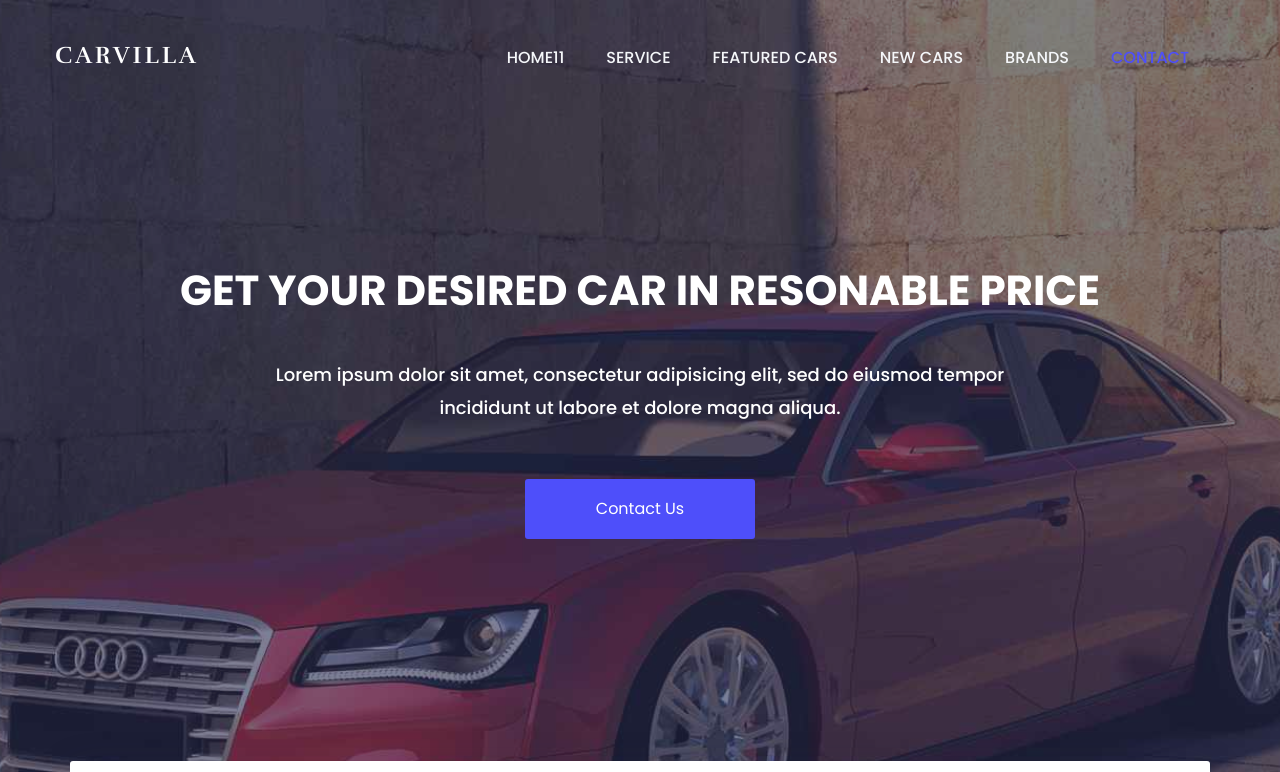
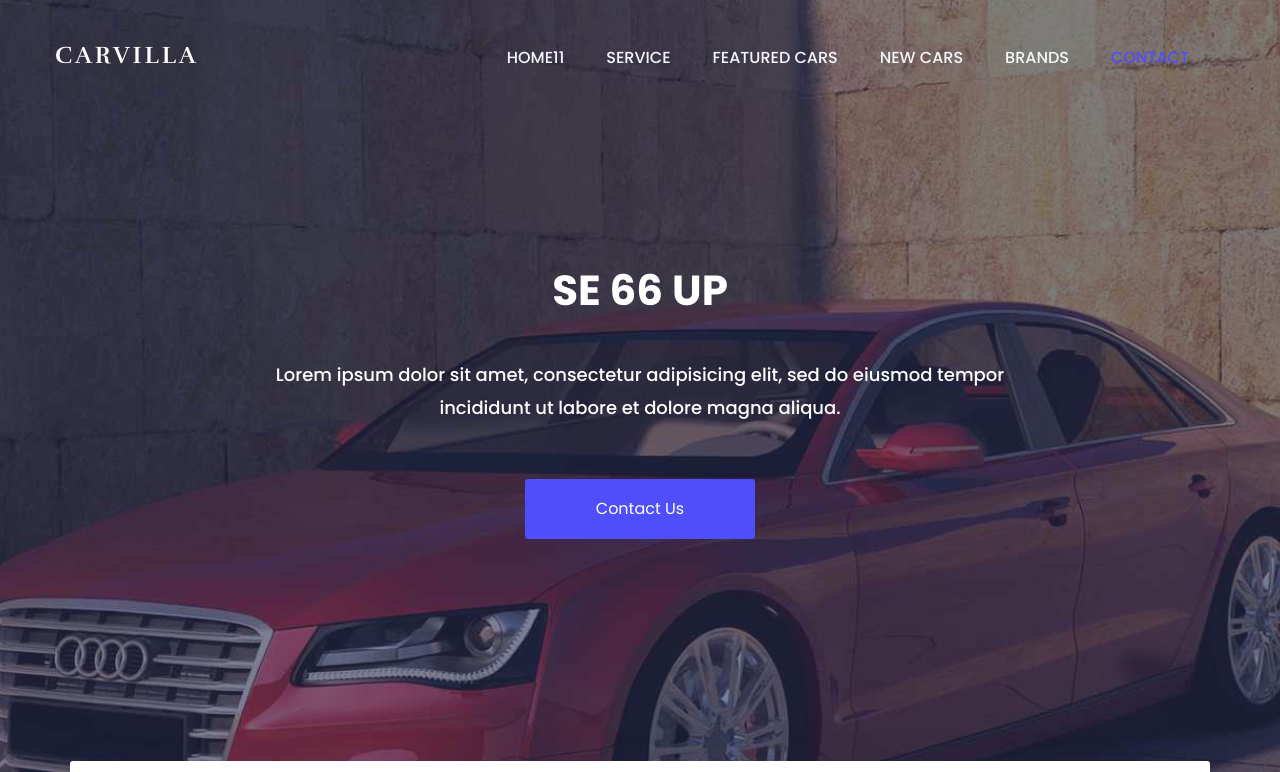
Before and after one commit to Arrakkhammungkun/car, a plain HTML site: page index.html in a window 1280 px wide. Shown: the top 772 px of the page. Drawn offline with nearby package versions, Linux system fonts and the light colour scheme.

Commit message:
Update index.html

```diff
--- a/index.html
+++ b/index.html
@@ -105,7 +105,7 @@
 
 			<div class="container">
 				<div class="welcome-hero-txt">
-					<h2>get your desired car in resonable price</h2>
+					<h2>SE 66 up </h2>
 					<p>
 						Lorem ipsum dolor sit amet, consectetur adipisicing elit, sed do eiusmod tempor incididunt ut labore et dolore   magna aliqua.
 					</p>
```
